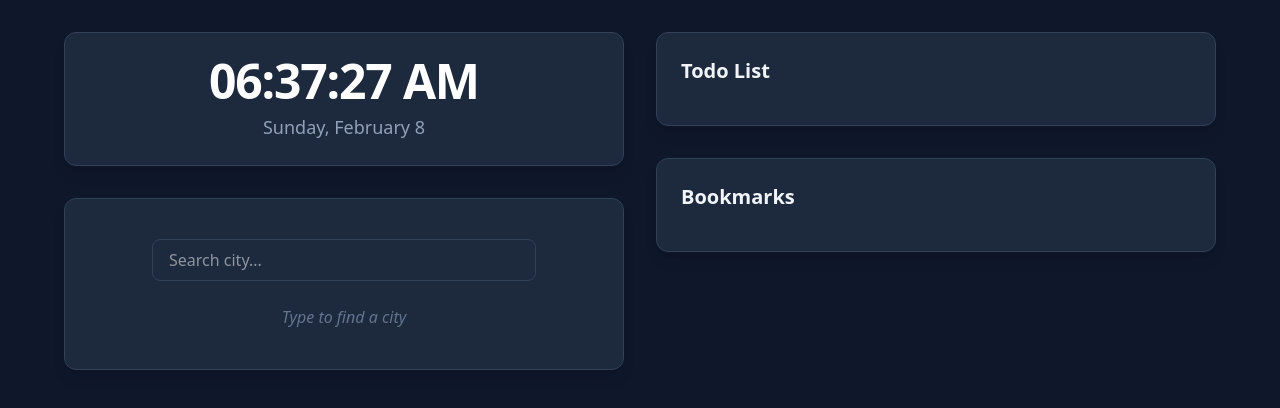
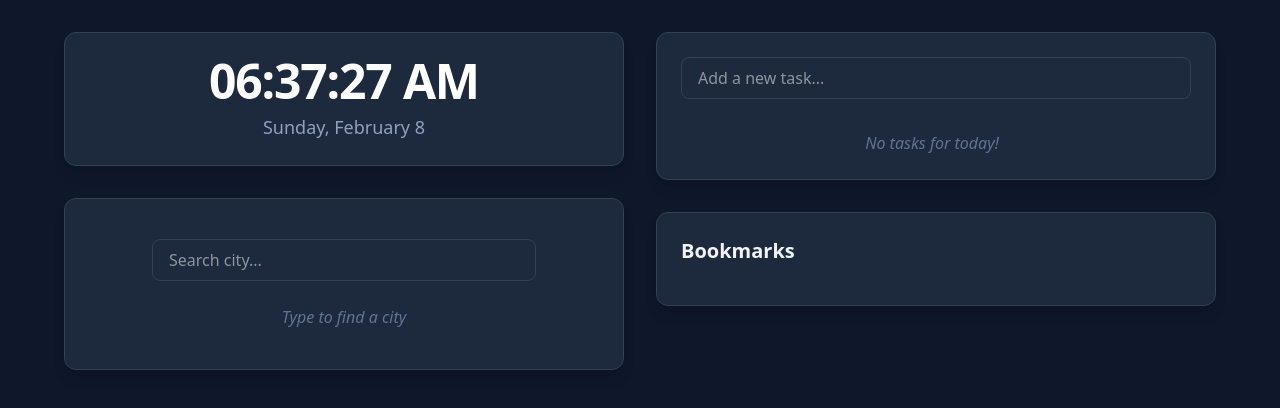
Before and after one commit to ishansing/homepage-shell, a React (Vite) app: page / in a window 1280 px wide. Shown: the top 408 px of the page. Built offline with nearby package versions, Linux system fonts and the light colour scheme.

Commit message:
Todo List component added

```diff
--- a/src/App.tsx
+++ b/src/App.tsx
@@ -1,4 +1,5 @@
 import Clock from "./components/Clock";
+import TodoList from "./components/TodoList";
 import Weather from "./components/Weather";
 
 function App() {
@@ -20,8 +21,7 @@ function App() {
         {/* Right Column: Todos & Links */}
         <div className="space-y-8">
           <div className="p-6 bg-slate-800 rounded-xl shadow-lg border border-slate-700">
-            <h2 className="text-xl font-bold mb-4">Todo List</h2>
-            {/* <TodoList /> goes here later */}
+            <TodoList />
           </div>
 
           <div className="p-6 bg-slate-800 rounded-xl shadow-lg border border-slate-700">
--- /dev/null
+++ b/src/components/TodoList.tsx
@@ -0,0 +1,137 @@
+import { useState, useEffect } from "react";
+
+interface Todo {
+  id: number;
+  text: string;
+  completed: boolean;
+}
+
+const TodoList = () => {
+  // -----------------------------------------------------------------
+  // 1. STATE
+  // -----------------------------------------------------------------
+  // 'text' tracks what the user is currently typing in the input box
+  const [text, setText] = useState("");
+
+  // 'todos' is our list of objects.
+  // We initialize it from localStorage if it exists.
+  const [todos, setTodos] = useState<Todo[]>(() => {
+    const saved = localStorage.getItem("dashboard_todos");
+    return saved ? JSON.parse(saved) : [];
+  });
+
+  // -----------------------------------------------------------------
+  // 2. EFFECTS
+  // -----------------------------------------------------------------
+  // Save todos to localStorage whenever they change
+  useEffect(() => {
+    localStorage.setItem("dashboard_todos", JSON.stringify(todos));
+  }, [todos]);
+
+  // -----------------------------------------------------------------
+  // 3. ACTIONS (The Logic)
+  // -----------------------------------------------------------------
+
+  // ADD A NEW TASK
+  const addTodo = (e: React.FormEvent) => {
+    e.preventDefault(); // Stop form from refreshing the page
+    if (!text.trim()) return; // Prevent adding empty blank tasks
+
+    const newTodo: Todo = {
+      id: Date.now(), // Simple unique ID based on timestamp
+      text: text,
+      completed: false,
+    };
+
+    // Create a NEW array with the old items + the new item
+    setTodos([...todos, newTodo]);
+
+    setText(""); // Clear the input field
+  };
+
+  // TOGGLE COMPLETE (Check/Uncheck)
+  const toggleTodo = (id: number) => {
+    // We map through the array. If the ID matches, we flip 'completed'.
+    // If it doesn't match, we leave the item alone.
+    setTodos(
+      todos.map((todo) =>
+        todo.id === id ? { ...todo, completed: !todo.completed } : todo,
+      ),
+    );
+  };
+
+  // DELETE TASK
+  const deleteTodo = (id: number) => {
+    // Filter out the item with this specific ID.
+    // Keep everything where todo.id is NOT equal to the id we want to delete.
+    setTodos(todos.filter((todo) => todo.id !== id));
+  };
+
+  // -----------------------------------------------------------------
+  // 3. RENDER (The UI)
+  // -----------------------------------------------------------------
+  return (
+    <div className="h-full flex flex-col">
+      {/* INPUT FORM */}
+      <form onSubmit={addTodo} className="flex gap-2 mb-4">
+        <input
+          type="text"
+          value={text}
+          onChange={(e) => setText(e.target.value)}
+          placeholder="Add a new task..."
+          className="w-full bg-slate-800 border border-slate-700 text-white rounded-lg px-4 py-2 focus:outline-none focus:ring-2 focus:ring-blue-500"
+        />
+        {/* <button */}
+        {/*   type="submit" */}
+        {/*   className="bg-blue-600 hover:bg-blue-500 text-white px-4 py-2 rounded font-medium transition-colors" */}
+        {/* > */}
+        {/*   Add */}
+        {/* </button> */}
+      </form>
+
+      {/* TODO LIST */}
+      <div className="flex-1 overflow-y-auto pr-2 space-y-2">
+        {/* Empty State Message */}
+        {todos.length === 0 && (
+          <p className="text-slate-500 text-center italic mt-4">
+            No tasks for today!
+          </p>
+        )}
+
+        {/* Map through todos to display them */}
+        {todos.map((todo) => (
+          <div
+            key={todo.id}
+            className="group flex items-center justify-between bg-slate-700/50 p-3 rounded hover:bg-slate-700 transition-colors"
+          >
+            {/* Left side: Checkbox + Text */}
+            <div className="flex items-center gap-3 overflow-hidden">
+              <input
+                type="checkbox"
+                checked={todo.completed}
+                onChange={() => toggleTodo(todo.id)}
+                className="w-5 h-5 rounded border-slate-500 text-blue-600 focus:ring-blue-500 cursor-pointer"
+              />
+              <span
+                className={`truncate ${todo.completed ? "line-through text-slate-500" : "text-slate-200"}`}
+              >
+                {todo.text}
+              </span>
+            </div>
+
+            {/* Right side: Delete Button (Only shows on hover thanks to 'group-hover') */}
+            <button
+              onClick={() => deleteTodo(todo.id)}
+              className="text-slate-500 hover:text-red-400 opacity-0 group-hover:opacity-100 transition-opacity px-2"
+              title="Delete task"
+            >
+              ✕
+            </button>
+          </div>
+        ))}
+      </div>
+    </div>
+  );
+};
+
+export default TodoList;
```
